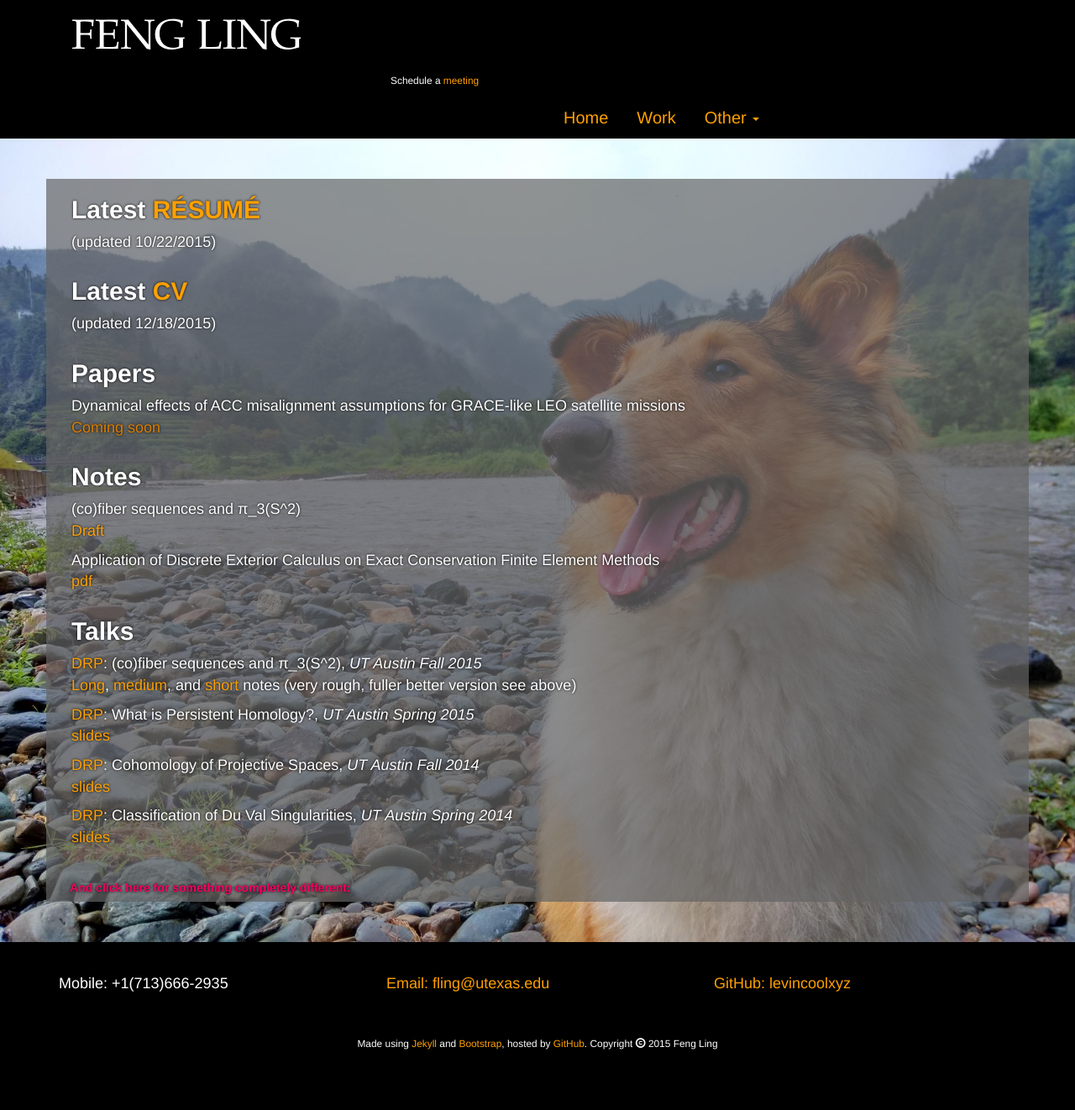
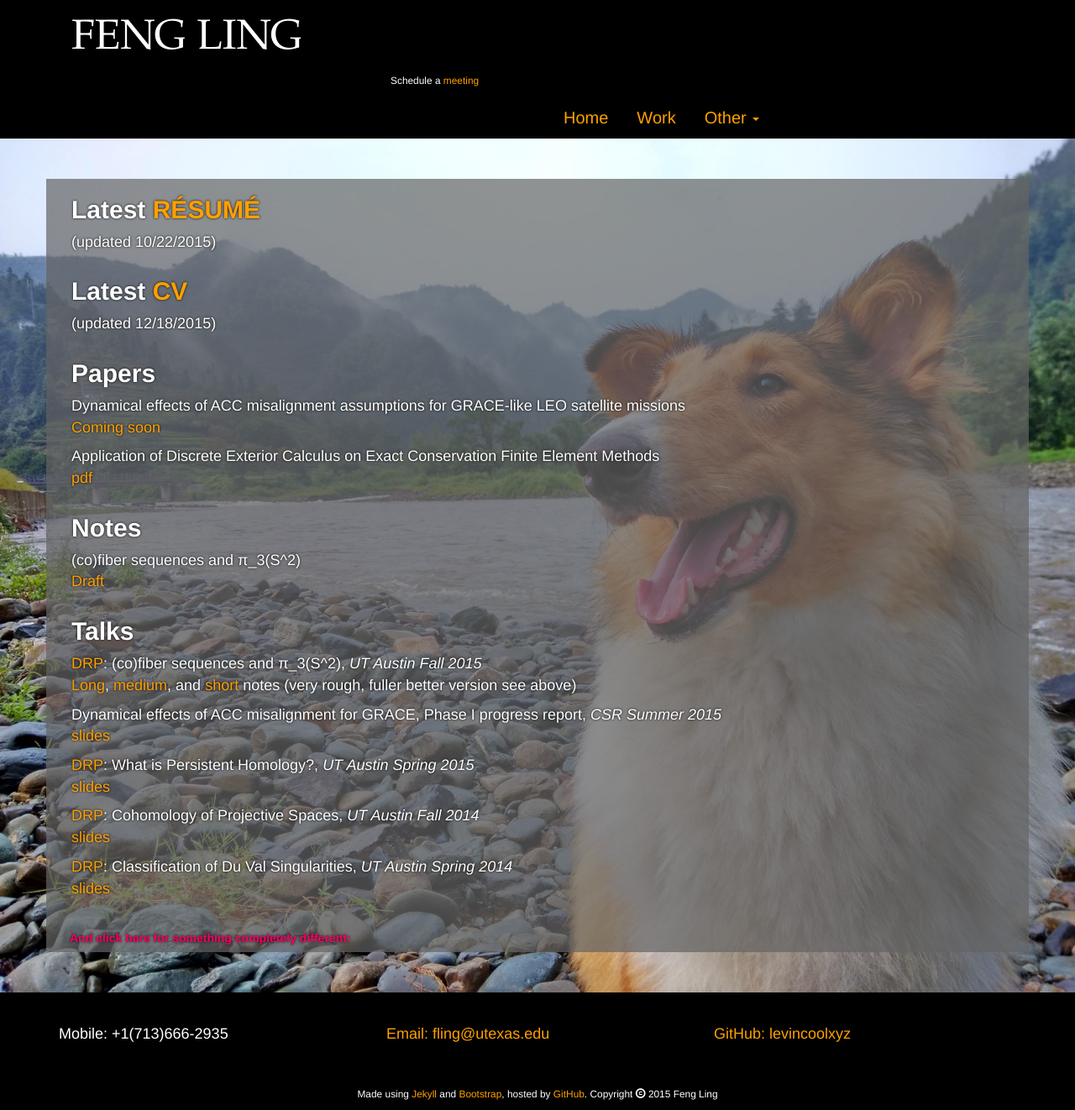
Before and after one commit to levincoolxyz/levincoolxyz.github.io, a Jekyll site: the page built from cv/index.html, in a window 1280 px wide. Shown: the whole page at 84% size. Built offline with Jekyll 4.4.1, drawn with Linux system fonts in a browser that asks for light colours; before the commit the page ends 1262 px from its top, so only the background shows below that.

Commit message:
new commit

```diff
--- a/cv/index.html
+++ b/cv/index.html
@@ -14,17 +14,17 @@ title: Work Stuff - Feng Ling
 <div id="papers" class="container">
 	<h2>Papers</h2>
 		<p>Dynamical effects of ACC misalignment assumptions for GRACE-like LEO satellite missions
-			<br><a href="">Coming soon</a>
+			<br><a href="#">Coming soon</a>
+		</p>
+		<p>Application of Discrete Exterior Calculus on Exact Conservation Finite Element Methods
+			<br><a href="/paper/Application of DEC on MFEM.pdf">pdf</a>
 		</p>
 </div>
 
-<div id="Notes" class="container">
+<div id="notes" class="container">
 	<h2>Notes</h2>
 		<p>(co)fiber sequences and π_3(S^2)
 			<br><a href="/paper/fiber sequences.pdf">Draft</a>
-		</p>
-		<p>Application of Discrete Exterior Calculus on Exact Conservation Finite Element Methods
-			<br><a href="/paper/Application of DEC on MFEM.pdf">pdf</a>
 		</p>
 </div>
 
@@ -32,6 +32,9 @@ title: Work Stuff - Feng Ling
 	<h2>Talks</h2>
 		<p><a id="drp" href="http://www.ma.utexas.edu/users/drp/">DRP</a>: (co)fiber sequences and π_3(S^2), <em>UT Austin Fall 2015</em>
 			<br><a href="/paper/long.pdf">Long</a>, <a href="/paper/med.pdf">medium</a>, and <a href="/paper/short.pdf">short</a> notes (very rough, fuller better version see above)
+		</p>
+		<p>Dynamical effects of ACC misalignment for GRACE, Phase I progress report, <em>CSR Summer 2015</em>
+			<br><a href="/paper/ACCmisalignment.pdf">slides</a>
 		</p>
 		<p><a id="drp" href="http://www.ma.utexas.edu/users/drp/">DRP</a>: What is Persistent Homology?, <em>UT Austin Spring 2015</em>
 			<br><a href="/paper/Persistence.pdf">slides</a>
@@ -99,6 +102,6 @@ title: Work Stuff - Feng Ling
 
 	<div class="container col-md-11">
 		<p>So I suppose I should go ahead to keep working on my skills in AG, AT and cats then learn more Knot theory and Rep theory to fulfill my destiny!</p>
-		<h5>Which Springer GTM would <em>you</em> be? Try <a href="http://www.math.arizona.edu/~savitt/GTM.html">the Springer GTM Test</a> yourself!</h5>
+		<h4>Which Springer GTM would <em>you</em> be? Try <a href="http://www.math.arizona.edu/~savitt/GTM.html">the Springer GTM Test</a> yourself!</h4>
 	</div>
 </div>
```
Also changed, not shown: other parts of cv/index.html (+2 -2 lines), 1 other file.
